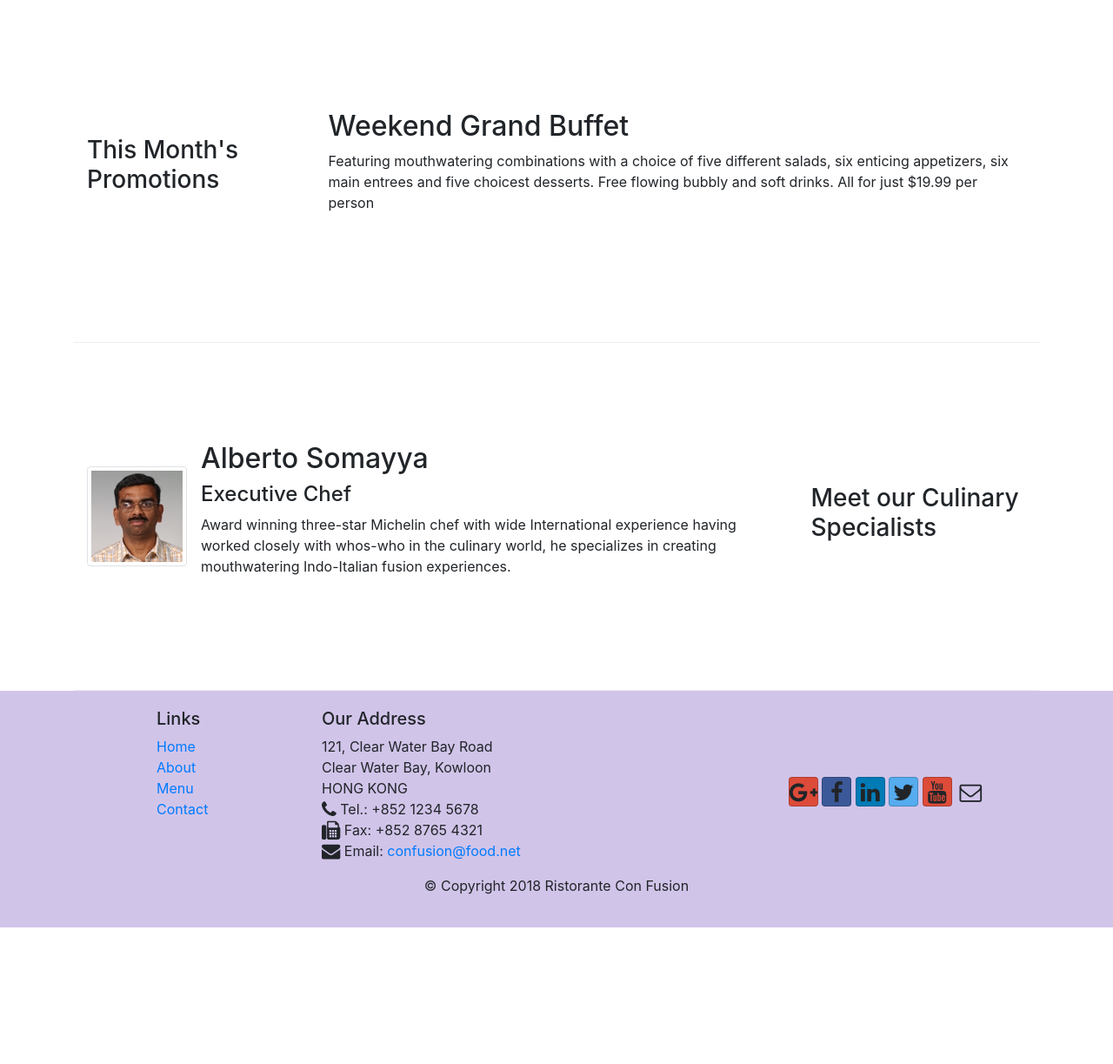
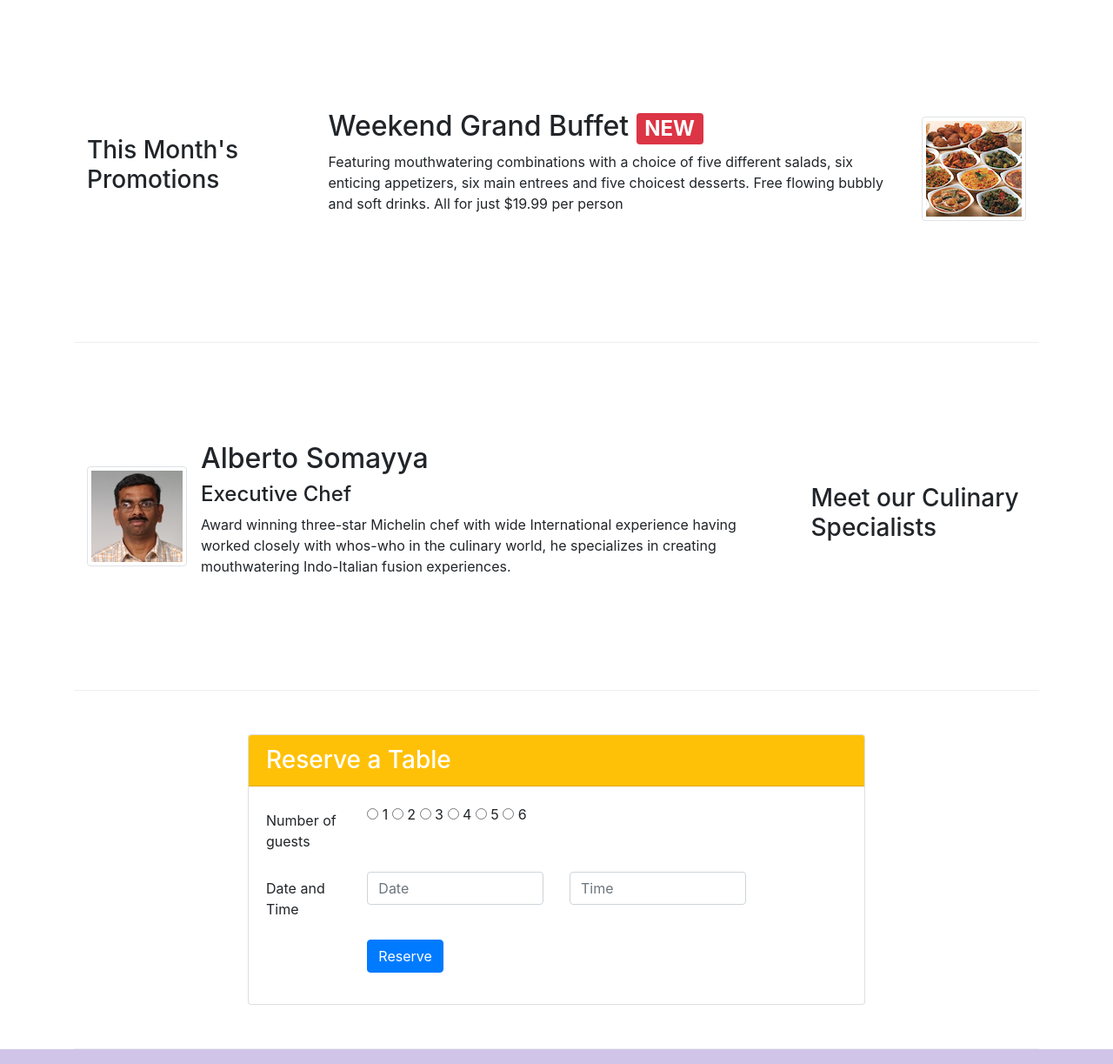
Before and after one commit to Manjunath-Koralli/Front-End-Web-UI-Frameworks-and-Tools-Bootstrap-4-Coursera, a website: page index.html in a window 1280 px wide. Shown: the part 740-1963 px from the top of the page at 87% size. Before the commit the page ends 1806 px from the top, so only its background shows below. Drawn offline with nearby package versions, Linux system fonts and the light colour scheme.

Commit message:
Added reserve table form

```diff
--- a/index.html
+++ b/index.html
@@ -51,8 +51,12 @@
                     <h1>Ristorante con Fusion</h1>
                     <p>We take inspiration from the World's best cuisines, and create a unique fusion experience. Our lipsmacking creations will tickle your culinary senses!</p>
                 </div>
-                <div class="col-12 col-sm align-self-center">
+                <div class="col-12 col-sm">
                     <img src="img/logo.png" class="img-fluid">
+                    <a href="#reserve" class="btn btn-warning btn-sm" role="button" aria-pressed="true"
+                        style="margin-left: 50px;width:200px;">
+                        Reserve Table
+                    </a>
                 </div>
             </div>
         </div>
@@ -87,8 +91,20 @@
                 <h3>This Month's Promotions</h3>
             </div>
             <div class="col col-sm col-md">
-                <h2>Weekend Grand Buffet</h2>
-                <p class="d-none d-sm-block">Featuring mouthwatering combinations with a choice of five different salads, six enticing appetizers, six main entrees and five choicest desserts. Free flowing bubbly and soft drinks. All for just $19.99 per person </p>
+                <div class="media">
+                    <div class="media-body">
+                        <h2 class="mt-0">Weekend Grand Buffet
+                            <span class="badge badge-danger">NEW</span>
+                        </h2>
+                        <p class="d-none d-sm-block">Featuring mouthwatering combinations with a choice of five different salads,
+                                six enticing appetizers, six main entrees and five choicest desserts. Free
+                                flowing bubbly and soft drinks. All for just $19.99 per person
+
+                        </p>
+                    </div>
+                    <img class="d-flex ml-3 img-thumbnail align-self-center"
+                            src="img/buffet.png" alt="Buffet">
+                </div>
             </div>
         </div>
 
@@ -108,6 +124,58 @@
                             whos-who in the culinary world, he specializes in
                             creating mouthwatering Indo-Italian fusion experiences.
                             </p>
+                    </div>
+                </div>
+            </div>
+        </div>
+
+        <div class="row row-content justify-content-md-center"id="reserve">
+            <div class="col-8 col-sm-8 col-xl-8">
+                <div class="card">
+                    <h3 class="card-header bg-warning text-white">Reserve a Table</h3>
+                        <div class="card-body">
+                            <form>
+                                <div class="form-group row">
+                                    <label for="guests" class="col-md-2 col-form-label">Number of guests</label>
+                                        <div class="col-md-10">
+                                            <label class="radio-inline">
+                                                <input type="radio" name="optradio" id="guests"> 1
+                                            </label>
+                                            <label class="radio-inline">
+                                                <input type="radio" name="optradio" id="guests"> 2
+                                            </label>
+                                            <label class="radio-inline">
+                                                <input type="radio" name="optradio" id="guests"> 3
+                                            </label>
+                                            <label class="radio-inline">
+                                                <input type="radio" name="optradio" id="guests"> 4
+                                            </label>
+                                            <label class="radio-inline">
+                                                <input type="radio" name="optradio" id="guests"> 5
+                                            </label>
+                                            <label class="radio-inline">
+                                                <input type="radio" name="optradio" id="guests"> 6
+                                            </label>
+                                        </div>
+                                </div>
+                                <div class="form-group row">
+                                    <label for="telnum" class="col-12 col-md-2 col-form-label">Date and Time</label>
+                                    <div class="col-12 col-md-4">
+                                        <input type="tel" class="form-control"
+                                            id="areacode" name="areacode" placeholder="Date">
+                                    </div>
+                                    <div class="col-12 col-md-4">
+                                        <input type="tel" class="form-control"
+                                            id="telnum" name="telnum" placeholder="Time">
+                                    </div>
+                                </div>
+                                <div class="form-group row">
+                                    <div class="offset-md-2 col-md-10">
+                                        <button type="submit" class="btn btn-primary">Reserve</button>
+                                    </div>
+                                </div>
+                            </form>
+                        </div>
                     </div>
                 </div>
             </div>
```
